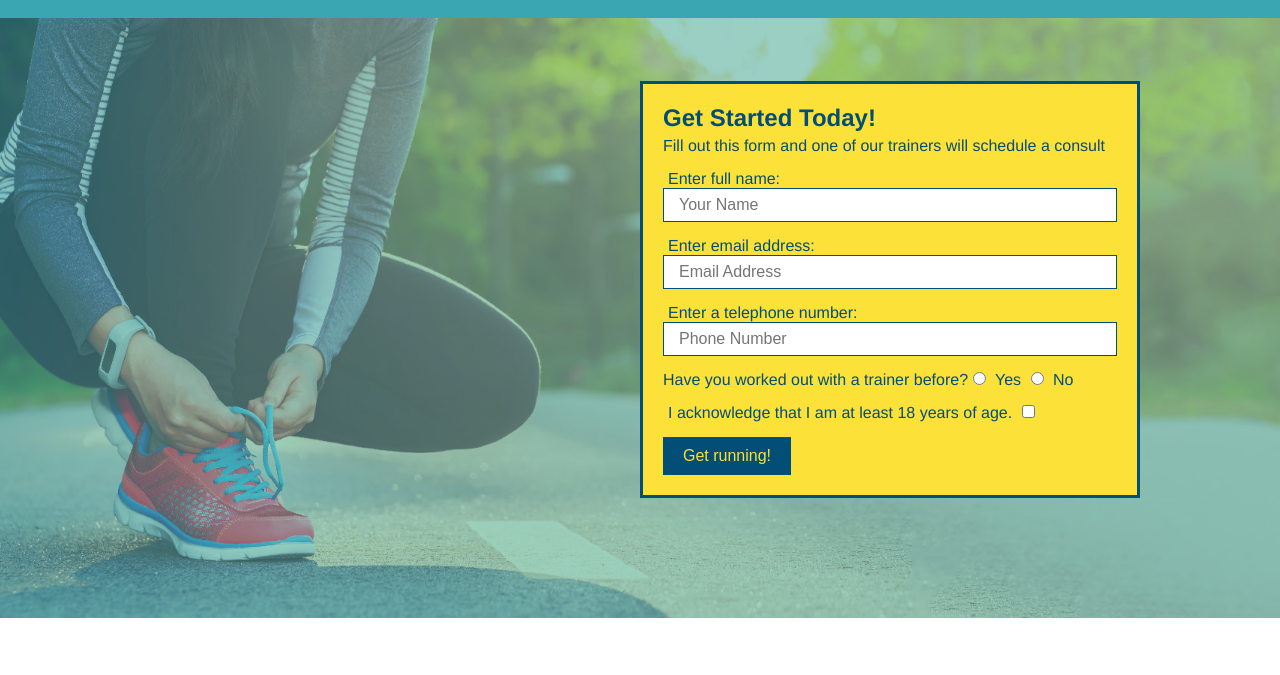
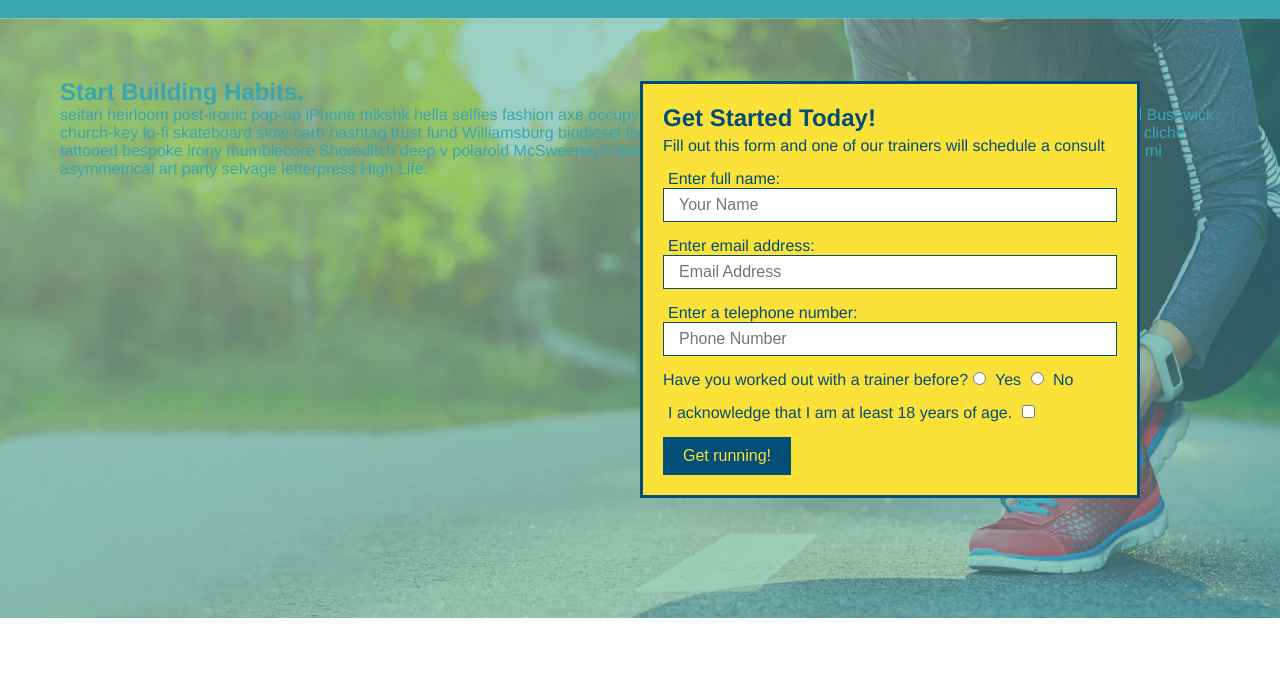
Before and after one commit to sriley92/run-buddy, a plain HTML site: page index.html in a window 1280 px wide. Shown: the part 64-739 px from the top of the page. Drawn offline with Linux system fonts and the light colour scheme.

Commit message:
add content to hero, replace image

```diff
--- a/assets/css/style.css
+++ b/assets/css/style.css
@@ -71,7 +71,7 @@ section {
 
 /* Hero Style Start */
 .hero {
-    background-image: url("../images/hero-bg.jpeg");
+    background-image: url("../images/hero-bg.jpg");
     height: 600px;
     background-size: cover;
     background-position: center;
--- a/index.html
+++ b/index.html
@@ -34,6 +34,12 @@
 
 <!-- hero section -->
 <section class="hero">
+  <div class="hero-cta">
+    <h2>Start Building Habits.</h2>
+    <p>
+      seitan heirloom post-ironic pop-up iPhone mlkshk hella selfies fashion axe occupy readymade put a bird on it messenger bag Wes Anderson Schlitz plaid Bushwick church-key lo-fi skateboard slow-carb hashtag trust fund Williamsburg biodiesel fixie farm-to-table 8-bit banjo XOXO Banksy chillwave bicycle rights retro cliche tattooed bespoke irony mumblecore Shoreditch deep v polaroid McSweeney's bitters cray gentrify tofu Marfa you probably haven't heard of them yr banh mi asymmetrical art party selvage letterpress High Life.
+    </p>
+  </div>
   <div class="hero-form">
     <h3>Get Started Today!</h3>
     <p>Fill out this form and one of our trainers will schedule a consult</p>
```
Also changed, not shown: assets/images/hero-bg.jpg (added), 3 other files.
